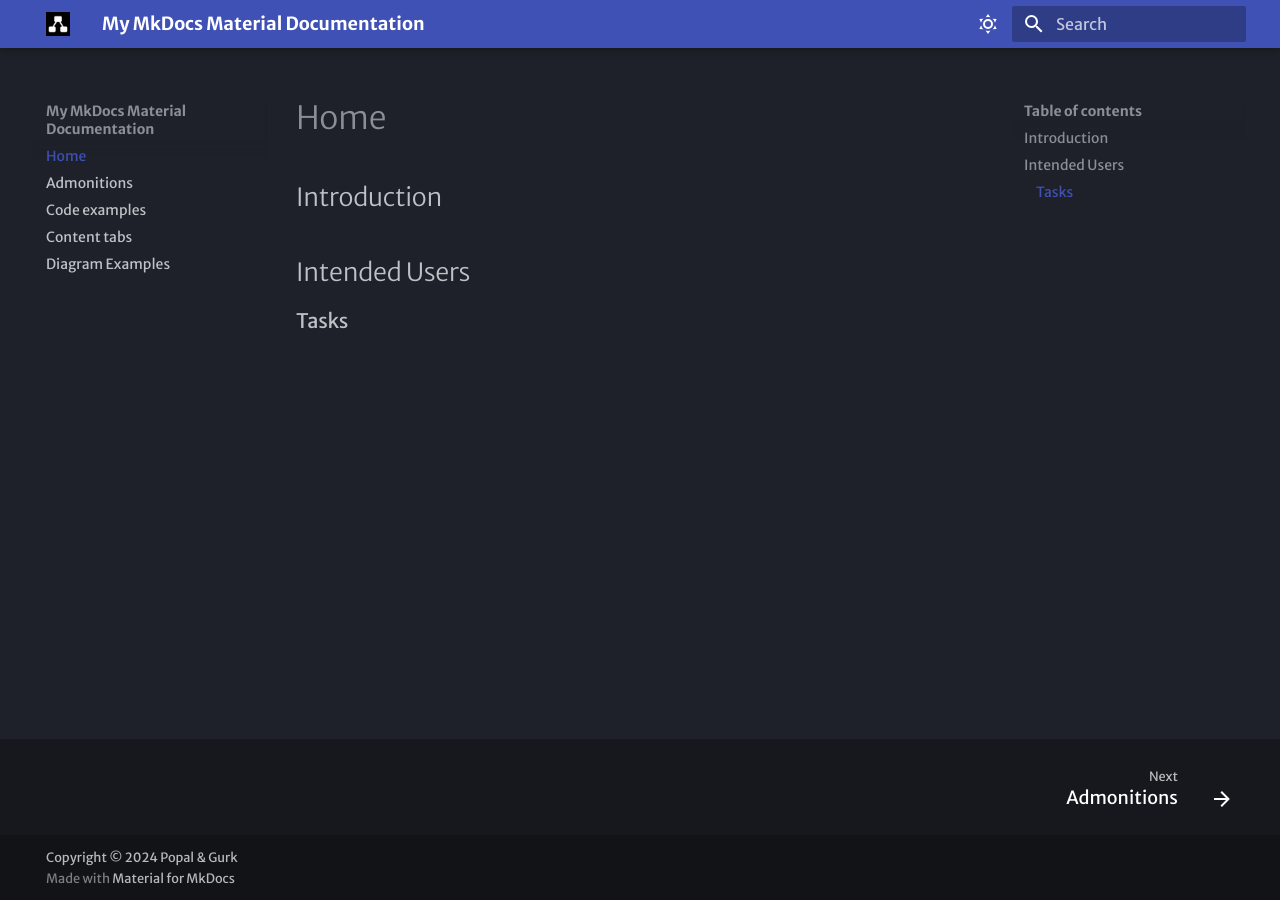
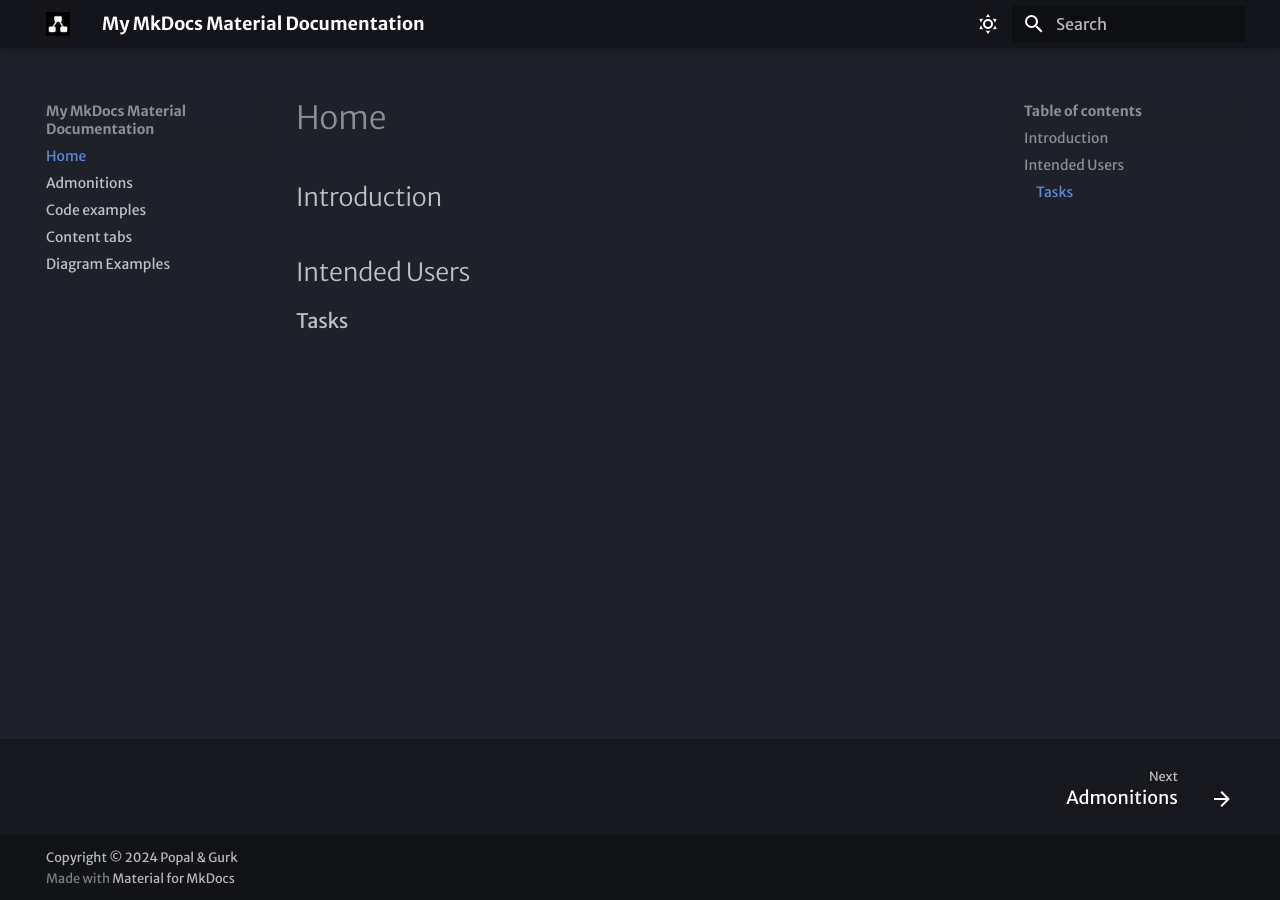
Before and after one commit to popaldaudzai/How-to-draw, an MkDocs documentation site: the page built from docs/index.md, in a window 1280 px wide. Built offline with MkDocs 1.6.1 and Material for MkDocs 9.7.7, drawn with Linux system fonts in a browser that asks for light colours; some web fonts are replaced.

Commit message:
Update mkdocs to change navbar color

```diff
--- a/mkdocs.yml
+++ b/mkdocs.yml
@@ -1,11 +1,11 @@
 site_name: My MkDocs Material Documentation
 site_url: https://sitename.example
-
 theme:
   name: material
   font:
     text: Merriweather Sans
     code: Red Hat Mono
+  # favicon: assets/favicon.ico
   features:
     - navigation.footer
   logo: assets/logo.png
@@ -13,22 +13,21 @@ theme:
     logo: fontawesome/solid/w
 
   palette:
+    # Dark Mode
     - scheme: slate
       toggle:
         icon: material/weather-sunny
         name: Dark mode
-      primary: custom
-      accent: black
+      primary: black
+      accent: deep purple
 
+    # Light Mode
     - scheme: default
       toggle:
         icon: material/weather-night
         name: Light mode
-      primary: custom
+      primary: blue
       accent: deep orange
-
-extra_css:
-  - stylesheets/extra.css
 
 markdown_extensions:
   - attr_list
@@ -51,4 +50,11 @@ markdown_extensions:
   - admonition
   - pymdownx.details
 
+# extra:
+#   social:
+#     - icon: simple/youtube
+#       link: https://youtube.com/@MrBeast
+#     - icon: simple/linkedin
+#       link: https://www.linkedin.com/in/popal-daudzai/
+
 copyright: Copyright &copy; 2024 Popal & Gurk
```
